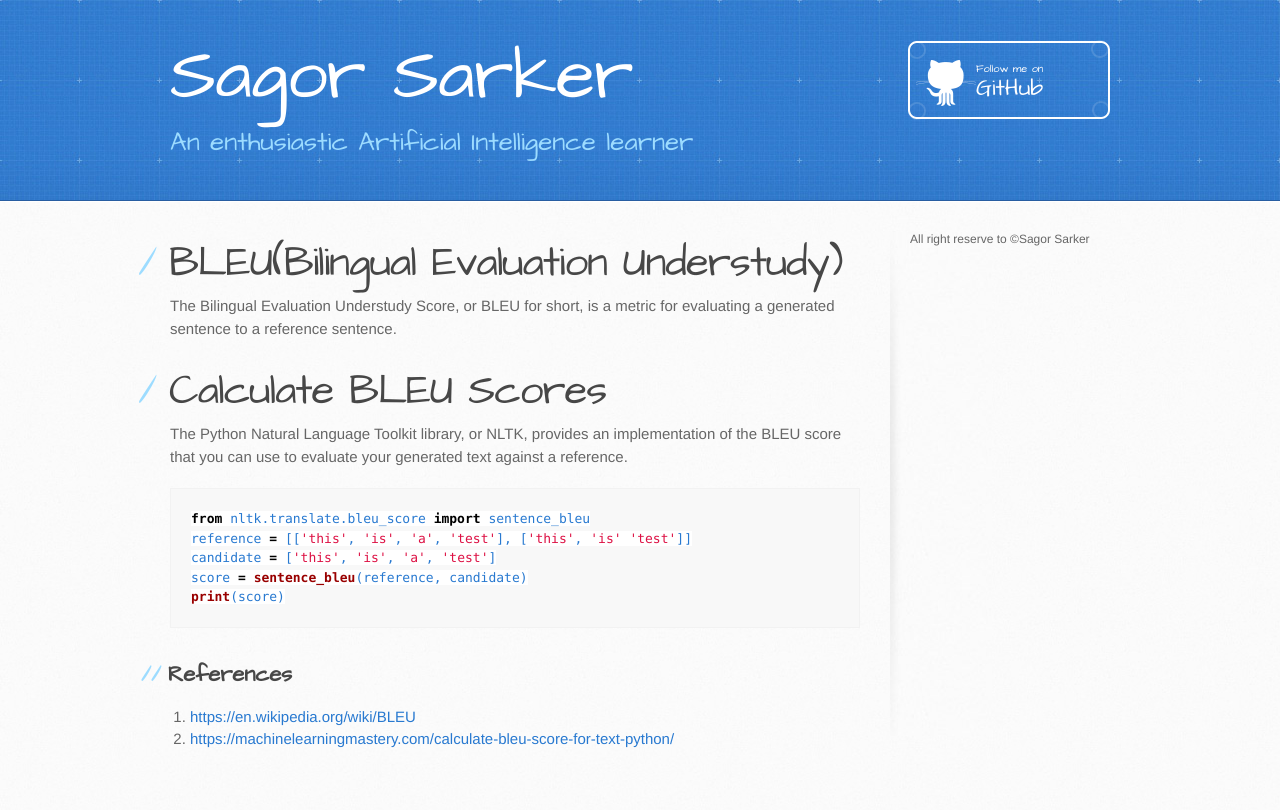
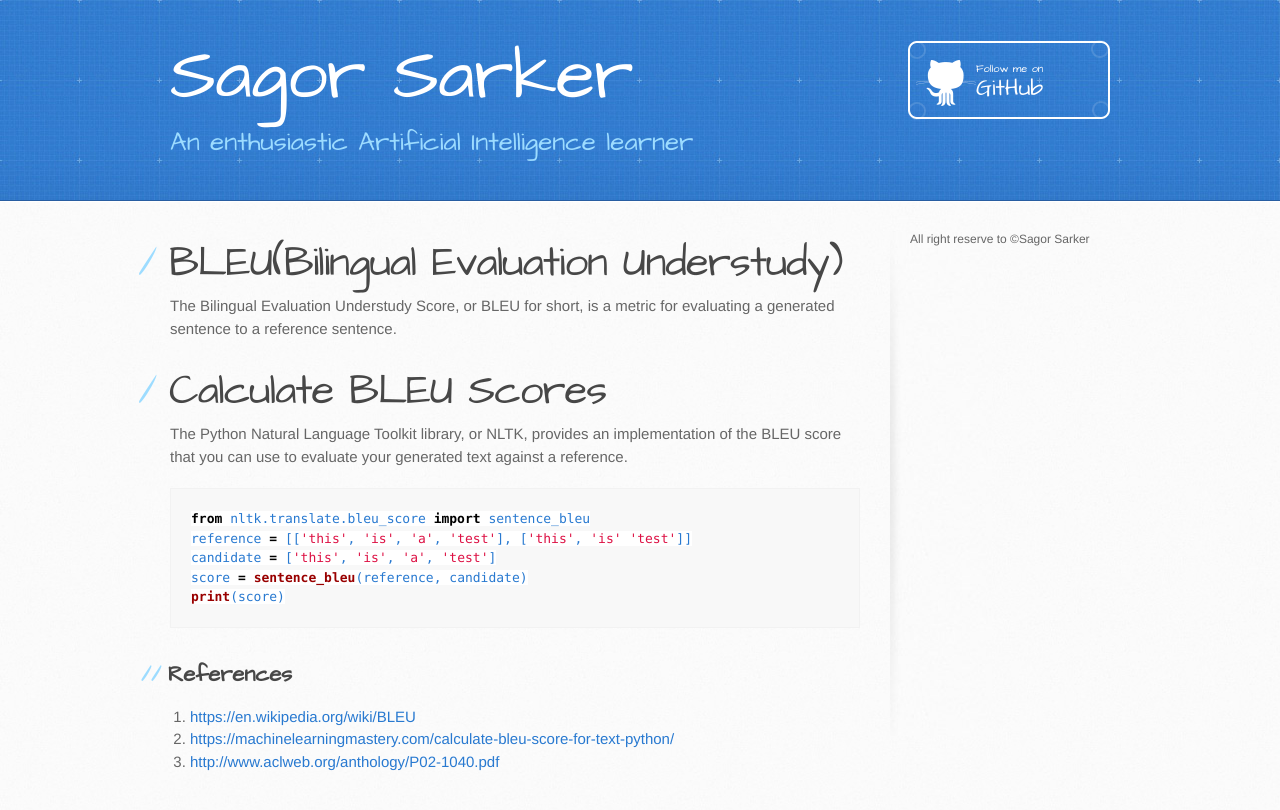
Before and after one commit to sagorbrur/sagorbrur.github.io, a Jekyll site: the page built from bleu.md, in a window 1280 px wide. Shown: the top 810 px of the page. Built offline with Jekyll 4.4.1, drawn with Linux system fonts in a browser that asks for light colours; our own code applies the rules of GitHub Pages for plain Markdown files; some of the changed lines change nothing that is shown.

Commit message:
Update bleu.md

```diff
--- a/bleu.md
+++ b/bleu.md
@@ -18,3 +18,4 @@ print(score)
 ## References
 1. [https://en.wikipedia.org/wiki/BLEU](https://en.wikipedia.org/wiki/BLEU)
 2. [https://machinelearningmastery.com/calculate-bleu-score-for-text-python/](https://machinelearningmastery.com/calculate-bleu-score-for-text-python/)
+3. [http://www.aclweb.org/anthology/P02-1040.pdf](http://www.aclweb.org/anthology/P02-1040.pdf)
```
